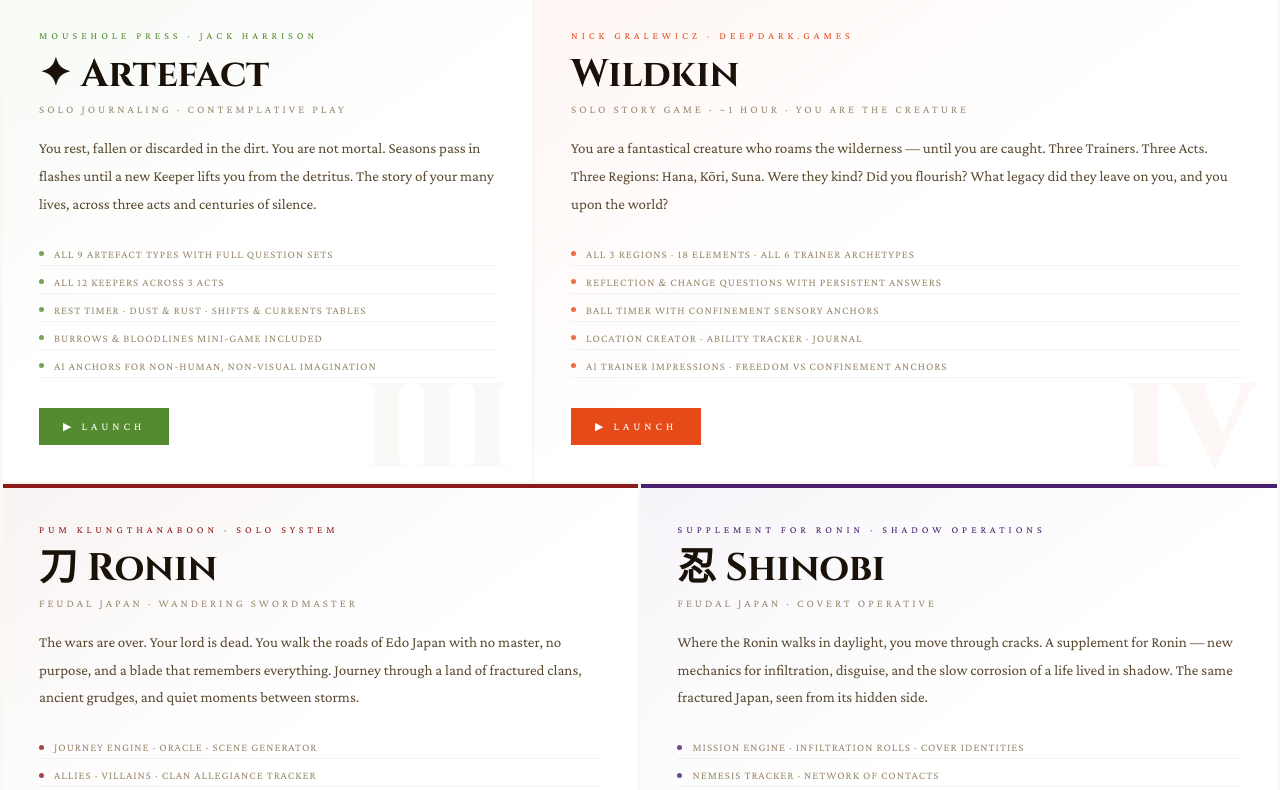
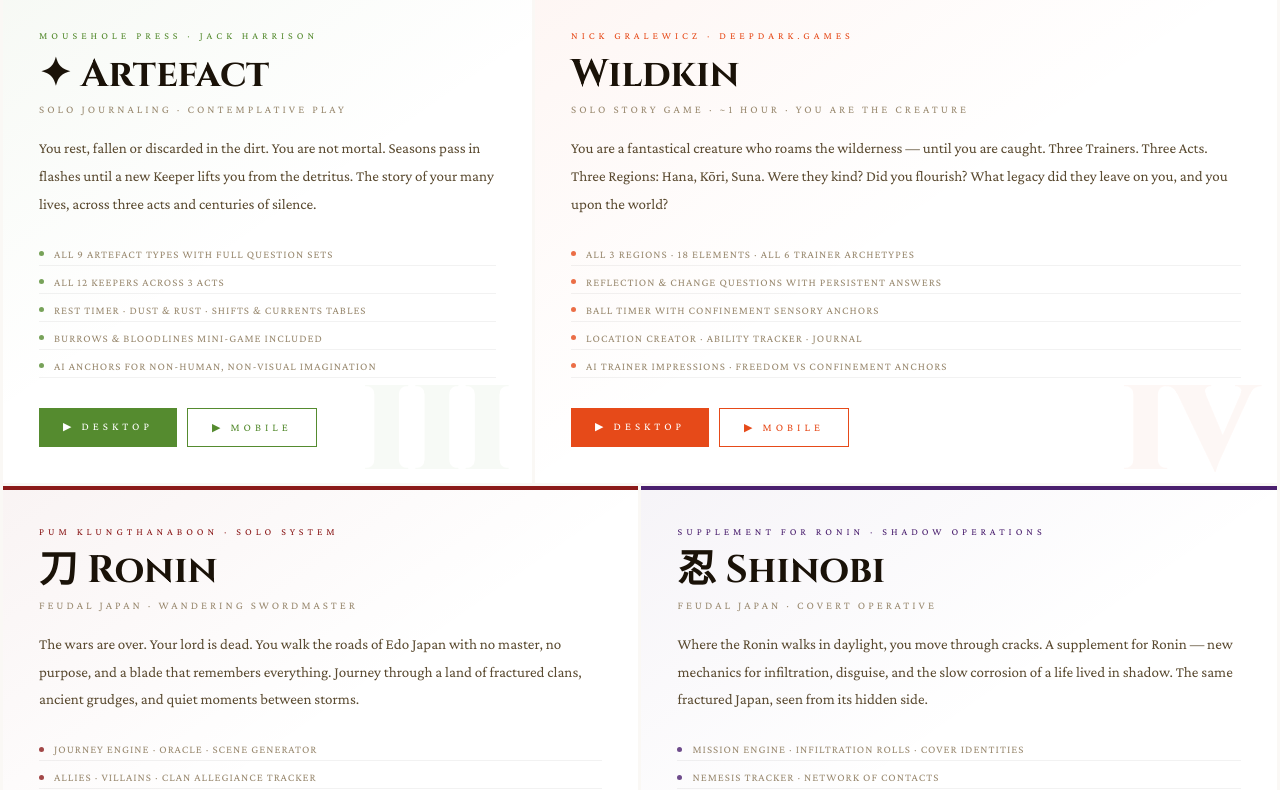
Before and after one commit to kylekogh/Solo-Rpg, a plain HTML site: page index.html in a window 1280 px wide. Shown: the part 1674-2464 px from the top of the page. Drawn offline with nearby package versions, Linux system fonts and the light colour scheme.

Commit message:
Add files via upload

```diff
--- a/index.html
+++ b/index.html
@@ -579,7 +579,8 @@ footer {
       <div class="card-list-item">AI anchors for non-human, non-visual imagination</div>
     </div>
     <div class="card-actions">
-      <a class="launch" href="./Artefact/index.html">▶ Launch</a>
+      <a class="launch" href="./Artefact/index.html">▶ Desktop</a>
+      <a class="launch ghost" href="./Artefact/mobile.html">▶ Mobile</a>
     </div>
   </div>
 
@@ -597,7 +598,8 @@ footer {
       <div class="card-list-item">AI trainer impressions · Freedom vs confinement anchors</div>
     </div>
     <div class="card-actions">
-      <a class="launch" href="./Wildkin/index.html">▶ Launch</a>
+      <a class="launch" href="./Wildkin/index.html">▶ Desktop</a>
+      <a class="launch ghost" href="./Wildkin/mobile.html">▶ Mobile</a>
     </div>
   </div>
 
```
